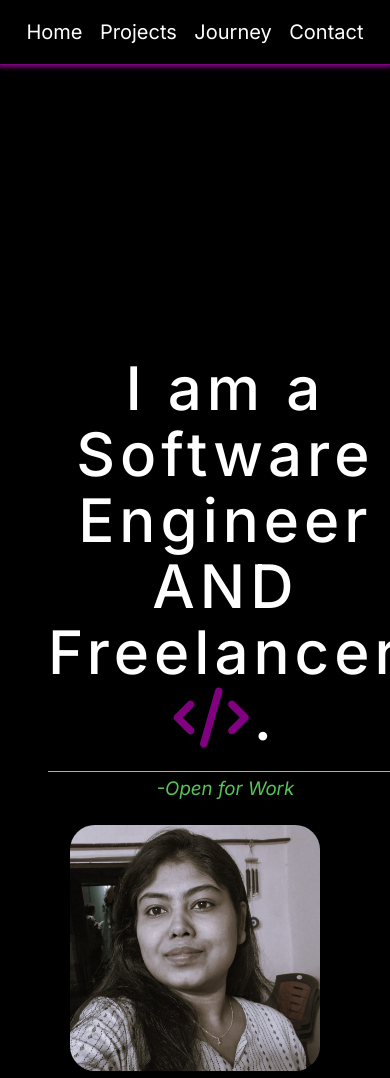
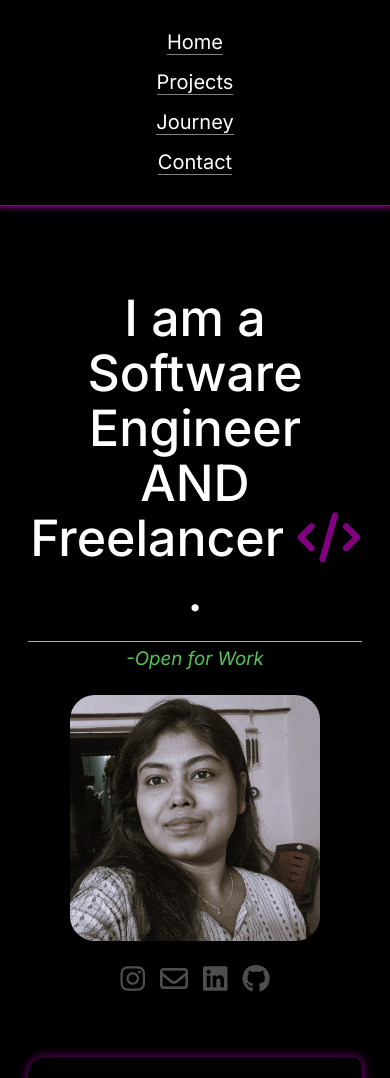
Before and after one commit to Ruposhi-Gorai/responsive-portfolio-check, a plain HTML site: page index.html in a window 390 px wide. Shown: the top 1078 px of the page. Drawn offline with Linux system fonts and the light colour scheme.

Commit message:
responsive check

```diff
--- a/css/responsive.css
+++ b/css/responsive.css
@@ -1,88 +1,89 @@
-@media only screen and (min-width:0px) and (max-width: 590px){
-
+@media only screen and (min-width: 0px) and (max-width: 590px) {
 }
-@media only screen and (min-width:0px) and (max-width: 590px){
-
-
-
-      .about{
+@media only screen and (min-width: 0px) and (max-width: 590px) {
+  .about {
     width: 100%;
     padding: 28px 10px;
     box-sizing: border-box;
-
   }
-      .inner-h{
+  .inner-h {
     flex-basis: 100%;
   }
-      .about:hover{
+  .about:hover {
     transform: scale(1);
     transition: 1s;
   }
 }
 
-@media only screen and (min-width:0px) and (max-width: 590px){
-    .navbar ul{
+@media only screen and (min-width: 426px) and (max-width: 590px) {
+  .navbar ul {
     width: 100%;
     gap: 5%;
   }
-    .outer-h{
+  .outer-h {
     display: flex;
     flex-direction: column;
     padding: 10px 20px;
     box-sizing: border-box;
     gap: 20px;
   }
-      .hh{
+  .hh {
     text-align: center;
   }
-      .inner-h-r{
+  .inner-h-r {
     width: 100%;
   }
-      .about{
+  .about {
     width: 100%;
     padding: 28px 10px;
     box-sizing: border-box;
-
   }
-      .about p{
+  .about p {
     font-size: 14px;
   }
-      .about:hover{
+  .about:hover {
     transform: scale(1);
     transition: 1s;
   }
 }
-@media only screen and (min-width:0px) and (max-width: 320px){
-
-    .navbar ul{
+@media only screen and (min-width: 0px) and (max-width: 425px) {
+  .main{
   width: 100%;
+  padding: 40px 28px;
+  box-sizing: border-box;
 }
-    .outer-h{
+  .navbar ul {
+    width: 100%;
+    flex-direction: column;
+    align-items: center;
+    gap: 15px;
+    padding: 30px 0;
+    box-sizing: border-box;
+  }
+   .navbar ul li{
+    border-bottom: 1px solid gray;
+   }
+  .outer-h {
     display: flex;
     flex-direction: column;
     box-sizing: border-box;
     gap: 20px;
   }
-      .hh{
+  .hh {
     text-align: center;
   }
-      /* .inner-h-r{
-        width: 100%;
-      } */
-      .about{
+  .about {
     width: 100%;
     padding: 28px 10px;
     box-sizing: border-box;
-
   }
-      .about p{
+  .about p {
     font-size: 14px;
   }
-      .about:hover{
-        transform: scale(1);
-        transition: 1s;
+  .inner-h{
+    padding-top: 25px;
   }
-      .inner-h h1{
+  .inner-h h1 {
     font-size: 50px;
   }
 }
--- a/css/style.css
+++ b/css/style.css
@@ -5,28 +5,29 @@
   color: white;
   text-decoration: none;
 }
-:root{
+:root {
   --color: rgb(255, 255, 255);
   --bg-color: purple;
 }
-body{
+body {
   background-color: black;
 }
-.main{
+.main {
   width: 100%;
   padding: 200px 28px;
   box-sizing: border-box;
 }
-.outer-h{
+.outer-h {
   width: 100%;
   display: flex;
-  flex-wrap: wrap;
+  gap: 20px;
+  /* flex-wrap: wrap; */
   justify-content: space-between;
 }
-.navbar{
+.navbar {
   width: 100%;
 }
-.navbar ul{
+.navbar ul {
   flex-basis: 100%;
   margin: auto;
   display: flex;
@@ -38,15 +39,15 @@ margin: auto;
   font-size: 20px;
   list-style: none;
   border-bottom: 1px solid var(--bg-color);
-  box-shadow: 0px 1px 5px 1px var(--bg-color) ;
+  box-shadow: 0px 1px 5px 1px var(--bg-color);
 }
-.navbar ul li:hover{
+.navbar ul li:hover {
   border-bottom: 2px solid var(--bg-color);
   box-sizing: border-box;
 }
 
-.inner-h{
-max-width: 830px;
+.inner-h {
+  max-width: 930px;
   padding-top: 60px;
   box-sizing: border-box;
   display: flex;
@@ -54,11 +55,9 @@ flex-direction: column;
   justify-content: center;
   align-items: center;
   flex-wrap: wrap;
-transition: 1s;
 }
-.inner-h h1{
+.inner-h h1 {
   color: var(--color);
-  letter-spacing: 5px;
   font-size: 60px;
   line-height: 1.1;
   font-weight: 500;
@@ -66,14 +65,15 @@ transition: 1s;
   box-sizing: border-box;
   border-bottom: 1px solid rgb(177, 172, 172);
 }
-.inner-h-r{
-  width: 40%;
+.inner-h-r {
+  max-width: 600px;
+  margin: auto;
   display: flex;
   flex-direction: column;
   justify-content: center;
   align-items: center;
 }
-.social-icons{
+.social-icons {
   width: 100%;
   display: flex;
   padding: 20px 0;
@@ -81,89 +81,86 @@ transition: 1s;
   gap: 15px;
   justify-content: center;
 }
-.social-icons i{
+.social-icons i {
   font-size: 28px;
   color: rgb(79, 77, 77);
 }
 
-.p-img{
+.p-img {
   max-width: 250px;
 }
-.p-img img{
+.p-img img {
   width: 100%;
   object-fit: cover;
   border-radius: 10%;
 }
 
-.middle{
+.middle {
   padding: 10px 0px;
   box-sizing: border-box;
 }
-.ofw{
+.ofw {
   color: rgb(87, 196, 87);
   padding: 5px 0;
   box-sizing: border-box;
   font-style: italic;
   font-weight: 400;
 }
-.middle{
+.middle {
   width: 100%;
   margin-top: 10%;
 }
-.about{
-  width: 48%;
+.about {
+  max-width: 800px;
   margin: auto;
-  /* background-color: rgba(214, 214, 214, 0); */
   padding: 28px 24px;
   box-sizing: border-box;
   border-radius: 18px 10px 18px 10px;
   box-shadow: 0px 1px 10px 1px var(--bg-color);
 }
-.h3-c{
+.h3-c {
   font-size: 45px;
   text-align: center;
   padding: 10px 0;
   box-sizing: border-box;
 }
-.about p{
+.about p {
   font-size: 22px;
   line-height: 1.4;
 }
-.about:hover{
+.about:hover {
   transform: scale(1.1);
   transition: 1s;
 }
-.skills{
+.skills {
   width: 100%;
   padding: 120px 0;
   box-sizing: border-box;
 }
-.skills p{
+.skills p {
   font-size: 20px;
   /* line-height: 1.5; */
   word-spacing: 5px;
   letter-spacing: 2px;
   /* padding: 20px 0; */
   box-sizing: border-box;
-
 }
-.skills-in{
+.skills-in {
   width: 90%;
   text-align: center;
   margin: auto;
 }
-.fc{
-  color: var(--bg-color)!important;
+.fc {
+  color: var(--bg-color) !important;
 }
-.p-l{
+.p-l {
   display: flex;
   padding: 40px 0;
   flex-wrap: wrap;
   gap: 20px;
   justify-content: center;
-
 }
-.i-p-l{
+.i-p-l {
   padding: 10px 15px;
   box-sizing: border-box;
   border-radius: 30px;
@@ -172,22 +169,20 @@ transition: 1s;
   box-shadow: 0px 1px 4px 1px var(--bg-color);
   transition: 0.5s;
 }
-.i-p-l:hover{
+.i-p-l:hover {
   transform: scale(1.1);
 }
-.i-p-l p{
-  text-transform:lowercase;
+.i-p-l p {
+  text-transform: lowercase;
 }
-.outer-f{
-  border-top: 1px solid grey;
+.outer-f {
+  box-shadow: 0px 1px 1px 3px var(--bg-color);
   width: 100%;
   display: flex;
   justify-content: center;
-
 }
-.inner-f p{
+.inner-f p {
   padding: 25px 0px;
   box-sizing: border-box;
   color: rgb(100, 96, 96);
-
 }
```
Lines whose indentation alone changed are shown as unchanged.
